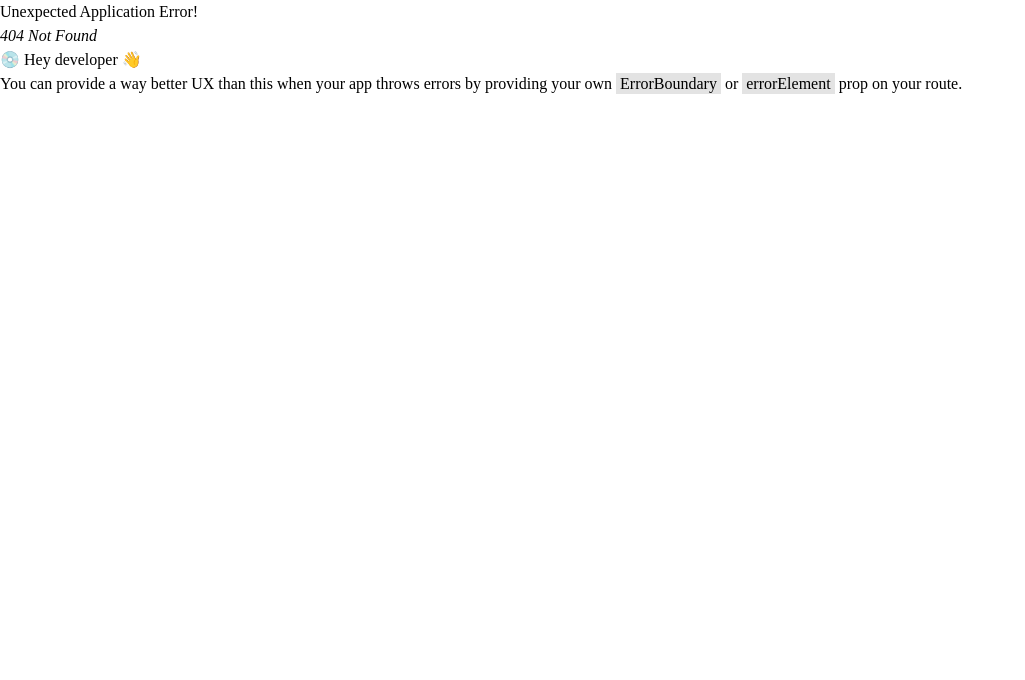
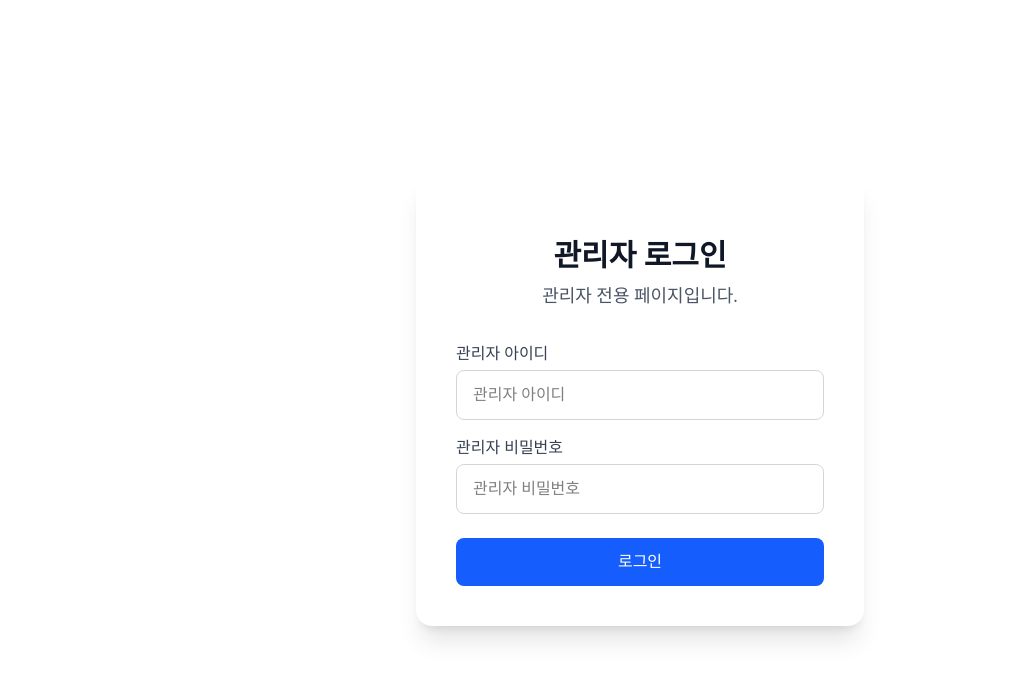
Before and after one commit to ggnu11/company_website, a React (Vite) app in the folder frontend/: page /admin in a window 1280 px wide. Before the commit this address had no page. Shown: the top 680 px of the page, without its empty margins (0-1025 px from the left). Built offline with nearby package versions, Linux system fonts and the light colour scheme; a web font is replaced by a local one.

Commit message:
[FE] 관리자 로그인 페이지 추가

```diff
--- a/frontend/src/App.jsx
+++ b/frontend/src/App.jsx
@@ -7,6 +7,8 @@
 import Board from "./Page/Board/Board";
 import Services from "./Page/Services/Services";
 import Contact from "./Page/Contact/Contact";
+
+import AdminLogin from "./Page/Admin/AdminLogin";
 
 const Layout = () => {
   return (
@@ -49,6 +51,10 @@
       },
     ],
   },
+  {
+    path: "/admin",
+    element: <AdminLogin />,
+  },
 ]);
 
 function App() {
--- /dev/null
+++ b/frontend/src/Page/Admin/AdminLogin.jsx
@@ -0,0 +1,81 @@
+import { useState } from "react";
+
+const AdminLogin = () => {
+  const [formData, setFormData] = useState({
+    username: "",
+    password: "",
+  });
+  const [error, setError] = useState("");
+
+  return (
+    <div className="min-h-screen bg-white flex items-center justify-center px-4">
+      <div className="max-w-md w-full space-y-8 p-10 bg-white rounded-2xl shadow-xl">
+        <div>
+          <h2 className="mt-6 text-center text-3xl font-semibold text-gray-900">
+            관리자 로그인
+          </h2>
+          <p className="mt-2 text-center text-lg text-gray-600">
+            관리자 전용 페이지입니다.
+          </p>
+        </div>
+
+        <form className="mt-8 space-y-6">
+          <div className="space-y-4">
+            <div>
+              <label
+                htmlFor="username"
+                className="block text-xm font-medium text-gray-700"
+              >
+                관리자 아이디
+              </label>
+              <input
+                id="username"
+                name="username"
+                type="text"
+                required
+                className="mt-1 block w-full px-4 py-3 rounded-lg border border-gray-300 focus:outline-none focus:ring-2 focus:ring-blue-500 focus:border-blue-500 transition-colors duration-300"
+                placeholder="관리자 아이디"
+              />
+            </div>
+            <div>
+              <label
+                htmlFor="password"
+                className="block text-xm font-medium text-gray-700"
+              >
+                관리자 비밀번호
+              </label>
+              <input
+                id="password"
+                name="password"
+                type="password"
+                required
+                className="mt-1 block w-full px-4 py-3 rounded-lg border border-gray-300 focus:outline-none focus:ring-2 focus:ring-blue-500 focus:border-blue-500 transition-colors duration-300"
+                placeholder="관리자 비밀번호"
+              />
+            </div>
+          </div>
+
+          {error && (
+            <div className="bg-red-50 text-red-500 p-4 rounded-lg text-base font-bold text-center">
+              {typeof error === "string" ? error : error.message}
+              {error.remainingAttempts !== undefined && (
+                <div className="mt-1">
+                  남은 시도 횟수: {error.remainingAttempts}회
+                </div>
+              )}
+            </div>
+          )}
+
+          <button
+            type="submit"
+            className="w-full items-center px-4 py-3 border-transparent rounded-lg text-white bg-blue-600 hover:bg-blue-700 font-medium transition-colors duration-300"
+          >
+            로그인
+          </button>
+        </form>
+      </div>
+    </div>
+  );
+};
+
+export default AdminLogin;
```
Also changed, not shown: frontend/src/Page/Admin/AdminContacts.jsx (added), frontend/src/Page/Admin/AdminCreatePost.jsx (added), frontend/src/Page/Admin/AdminEditPost.jsx (added), frontend/src/Page/Admin/AdminPosts.jsx (added).
